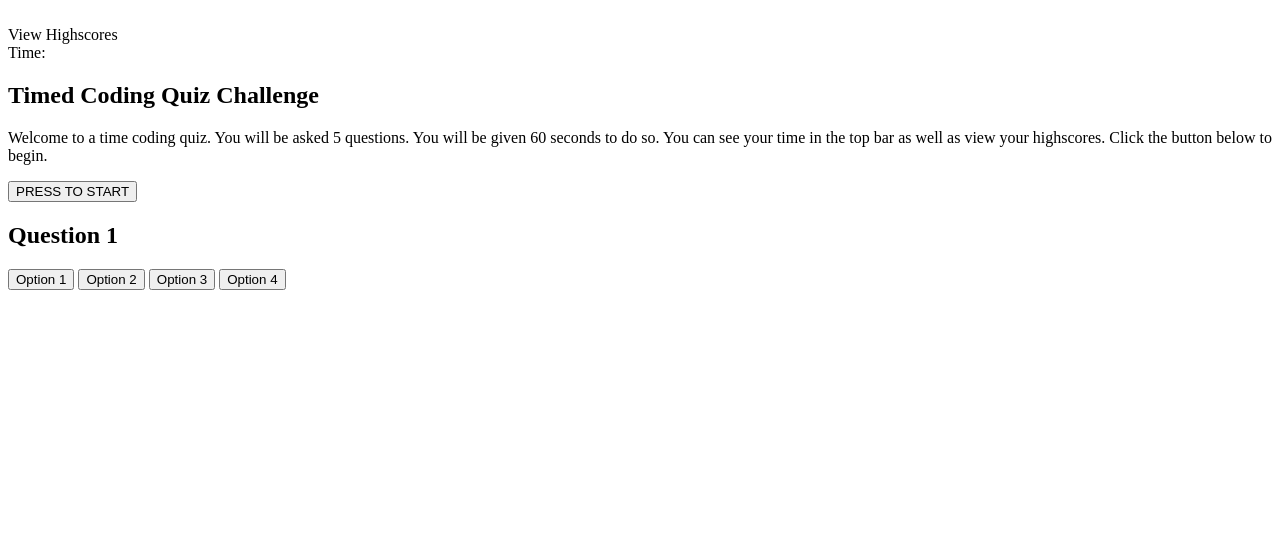
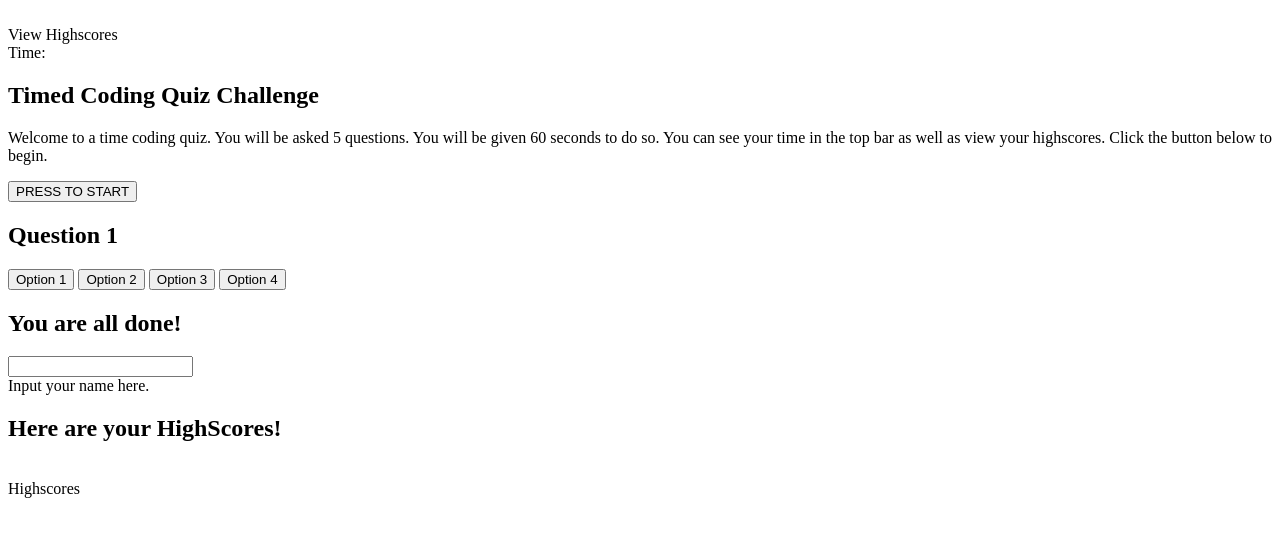
Before and after one commit to AlexanderBarlow/timed-quiz-challenge, a plain HTML site: page index.html in a window 1280 px wide. Drawn offline with Linux system fonts and the light colour scheme.

Commit message:
finished html layout

```diff
--- a/assets/js/script.js
+++ b/assets/js/script.js
@@ -10,11 +10,3 @@ var choice2 = document.getElementsByClassName('option2');
 var choice3 = document.getElementsByClassName('option3');
 var choice4 = document.getElementsByClassName('option4');
 var startButton = document.getElementById('start-button');
-
-var questionForms = [question1, question2, question3, question4, question5];
-var userInput;
-
-
-function questionEval {
-    this.score = 0;
-}
--- a/index.html
+++ b/index.html
@@ -40,12 +40,22 @@
 
     <section id="all-done">
         <form>
-
+            <h2>
+                You are all done!
+            </h2>
+            <input type="text"/><br>Input your name here.</br>
         </form>
     </section>
 
     <section id="highscore-list">
-
+        <h2>
+            Here are your HighScores!
+        </h2>
+        <ul>
+            <li>
+                Highscores
+            </li>
+        </ul>
     </section>
 
 
```
